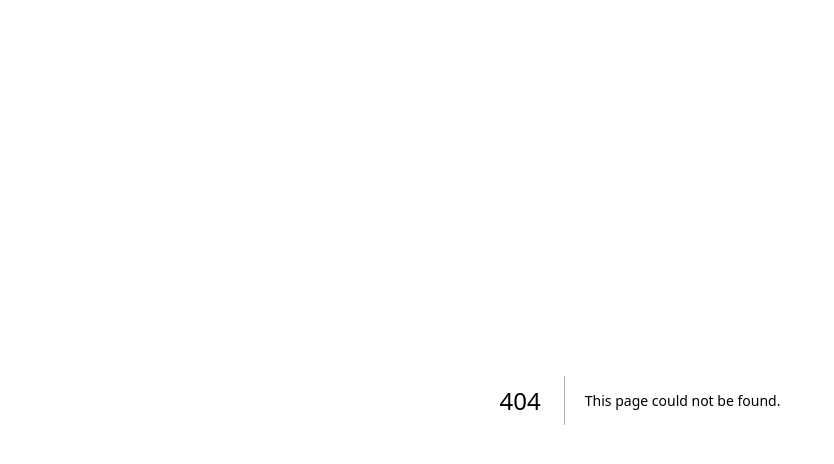
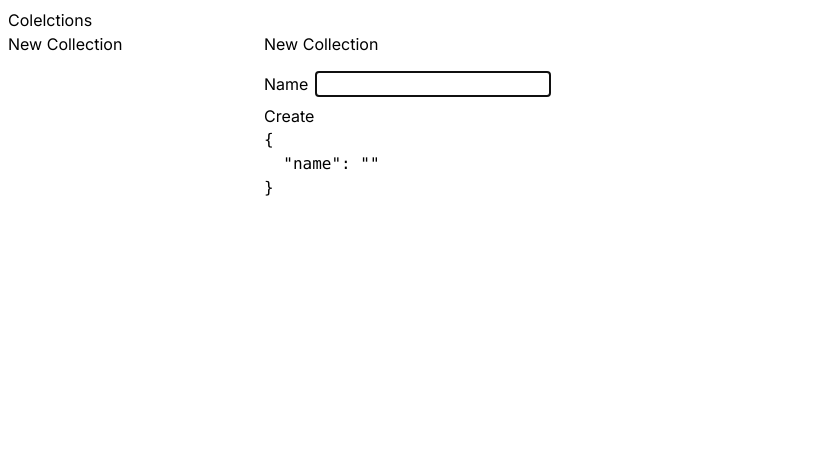
Before and after one commit to Jhonemarkus/next-14, a Next.js app: page /collections/new in a window 1280 px wide. Before the commit this address had no page. Shown: the top 464 px of the page, without its empty margins (0-834 px from the left). Built offline with nearby package versions, Linux system fonts and the light colour scheme.

Commit message:
home route for collection app (#20)
Co-authored-by: Marcos Moro <marcos.m@myplanet.com>

```diff
--- /dev/null
+++ b/src/app/collections/layout.tsx
@@ -0,0 +1,23 @@
+import Link from "next/link"
+
+export default function CollectionsLayout({
+  children,
+}: {
+  children: React.ReactNode
+}) {
+  return (
+    <div className="p-2">
+      <h1>Colelctions</h1>
+      <div className="flex flex-row">
+        <div className="w-64" >
+          <Link href="/collections/new">
+            New Collection
+          </Link>
+        </div>
+        <div className="flex-1">
+          {children}
+        </div>
+      </div>
+    </div>
+  )
+}
--- /dev/null
+++ b/src/app/collections/new/actions.ts
@@ -0,0 +1,15 @@
+export type NewCollectionForm = {
+  name: string,
+  success?: boolean,
+  error?: string
+}
+
+export async function createCollection(prevState: NewCollectionForm, data: FormData): Promise<NewCollectionForm> {
+  // TOOD validate and save collection
+  console.log('create collection', { prevState, data})
+  return {
+    name: data.get('name') as string,
+    success: false,
+    error: 'Not implemented'
+  };
+}
--- /dev/null
+++ b/src/app/collections/new/page.tsx
@@ -0,0 +1,27 @@
+'use client'
+
+import { useFormState, useFormStatus } from "react-dom"
+import { createCollection } from "./actions"
+
+
+export default function NewCollection() {
+  const [state, formAction] = useFormState<NewCollectionForm>(createCollection, { name: '' })
+  console.log("form state", state)
+  return (
+    <div>
+      <h2>New Collection</h2>
+      <form className="flex flex-col mt-4" action={formAction}>
+        <div className="flex flex-row">
+          <label htmlFor="name">Name</label>
+          <input id="name" name="name" type="text" className="ml-2" defaultValue={state.name} autoFocus />
+        </div>
+        <div className="mt-2">
+          <button disabled={false} type="submit">Create</button>
+        </div>
+      </form>
+      <pre>
+        {JSON.stringify(state, null, 2)}
+      </pre>
+    </div>
+  )
+}
--- /dev/null
+++ b/src/app/collections/page.tsx
@@ -0,0 +1,9 @@
+import Link from "next/link";
+
+export default function CollectionList () {
+  return (
+    <div>
+      [List]
+    </div>
+  )
+}
--- a/src/app/layout.tsx
+++ b/src/app/layout.tsx
@@ -16,7 +16,7 @@ export default function RootLayout({
 }) {
   return (
     <html lang="en">
-      <body className={`${inter.className} dark:bg-black dark:text-white`}>{children}</body>
+      <body className={`${inter.className}`}>{children}</body>
     </html>
   )
 }
--- a/src/app/page.tsx
+++ b/src/app/page.tsx
@@ -3,8 +3,11 @@ import Link from 'next/link'
 export default function Home() {
   return (
     <main className='m-8 grid grid-cols-3 gap-2'>
-      <Link href={"/prt"} className='border border-black dark:border-white p-2'>
+      <Link href={"/prt"} className='border border-black p-2'>
         PRT
+      </Link>
+      <Link href={"/collections"} className='border border-black p-2'>
+        Collections
       </Link>
     </main>
   )
--- /dev/null
+++ b/src/hooks/reducers/reducerCollectionList.ts
@@ -0,0 +1,3 @@
+export function reducerCollectionList(state, action) {
+
+}
--- /dev/null
+++ b/src/types/CollectionCategory.ts
@@ -0,0 +1,6 @@
+import { CollectionItem } from "./CollectionItem";
+
+export type CollectionCategory = {
+  name: string;
+  itemList: CollectionItem[];
+};
--- /dev/null
+++ b/src/types/CollectionItem.ts
@@ -0,0 +1,6 @@
+
+export type CollectionItem = {
+  name: string;
+  notes: string;
+  owned: boolean;
+};
--- /dev/null
+++ b/src/types/hooks/CollectionListState.ts
@@ -0,0 +1,5 @@
+import { Collection } from "../Collection"
+
+export type CollectionListState = {
+  collectionList: Collection[]
+}
```
Also changed, not shown: src/hooks/useCollectionList.ts (added, +18 -0 lines), src/types/Collection.ts (added, +7 -0 lines), 1 other file (tests, documents, lock files or other folders).
